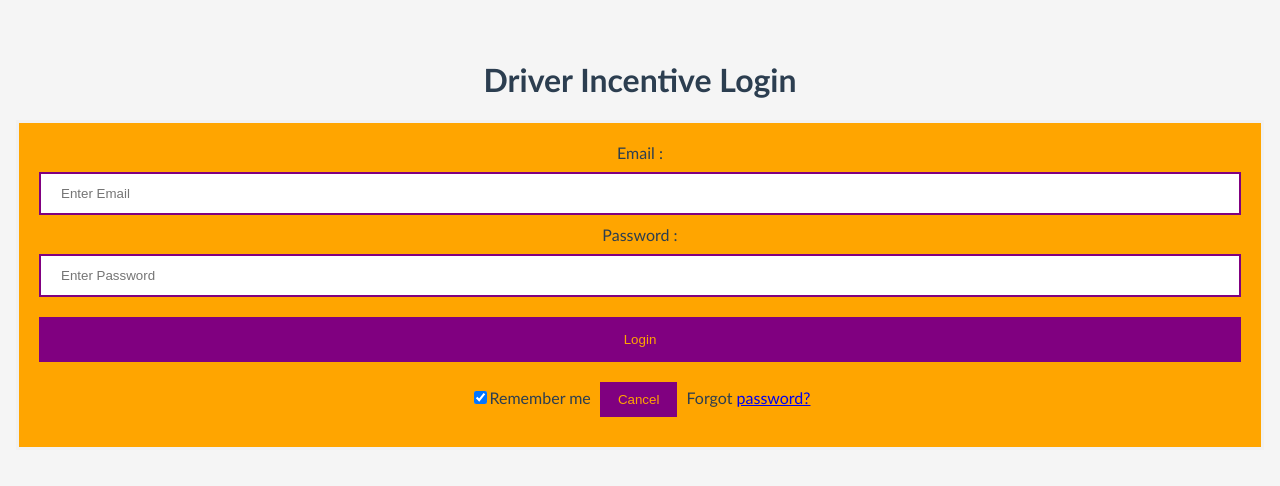
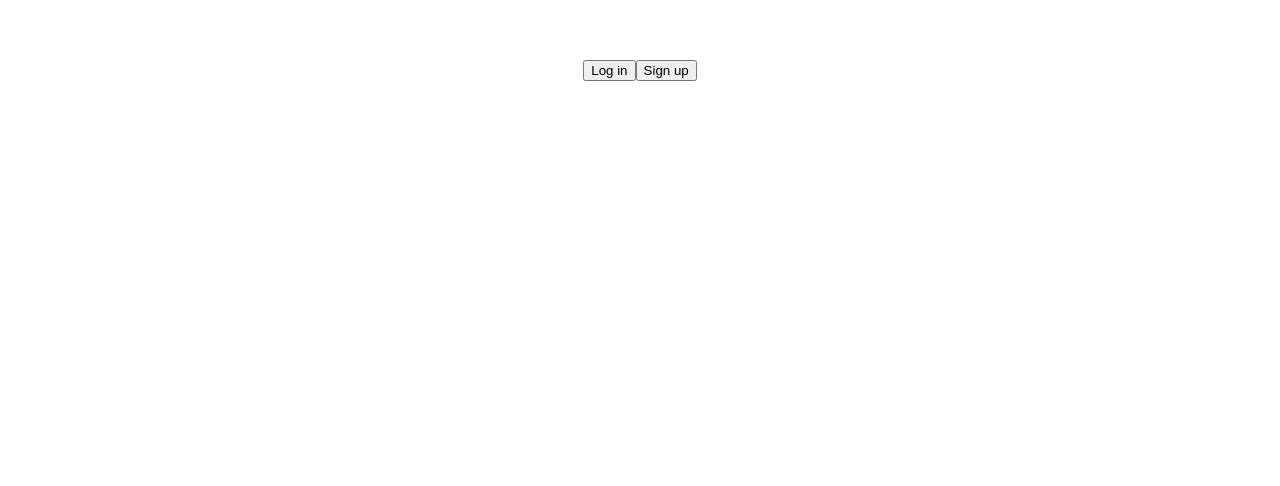
Before and after one commit to PantherJake/Trucker_Incentive_WebApp, a Vue app in the folder front-end/truck-incentive-program/: page / in a window 1280 px wide. Shown: the top 486 px of the page. Built offline with nearby package versions, Linux system fonts and the light colour scheme.

Commit message:
set up vue router and signup/login page

```diff
--- a/front-end/truck-incentive-program/package.json
+++ b/front-end/truck-incentive-program/package.json
@@ -10,8 +10,11 @@
   "dependencies": {
     "@popperjs/core": "^2.11.6",
     "aws-amplify": "^4.3.36",
+    "aws-cognito-redux-saga": "^1.5.10",
     "axios": "^0.27.2",
     "core-js": "^3.8.3",
+    "prop-types": "^15.8.1",
+    "vue": "^3.2.39",
     "vue-router": "^4.1.5"
   },
   "devDependencies": {
--- a/front-end/truck-incentive-program/src/App.vue
+++ b/front-end/truck-incentive-program/src/App.vue
@@ -1,18 +1,13 @@
 <template>
-  <!-- <SignUp></SignUp> -->
-  <LogIn></LogIn>
+  <div>
+    <router-view />
+  </div>
 </template>
 
 <script>
-// import SignUpPage from './components/SignUpPage.vue'
-import LogIn from './components/LogIn.vue';
 
 export default {
-  name: 'App',
-  components: {
-    // SignUp: SignUpPage
-    LogIn,
-  },
+  name: 'App'
 }
 </script>
 
--- a/front-end/truck-incentive-program/src/components/LogIn.vue
+++ b/front-end/truck-incentive-program/src/components/LogIn.vue
@@ -76,7 +76,7 @@ export default {
       width: 100%;
       color: orange;
       padding: 15px;
-      margin: 10px 0px;
+      margin: 10px 0;
       border: none;
       cursor: pointer;
     }
--- a/front-end/truck-incentive-program/src/main.js
+++ b/front-end/truck-incentive-program/src/main.js
@@ -1,4 +1,5 @@
 import { createApp } from 'vue'
 import App from './App.vue'
+import router from './router'
 
-createApp(App).mount('#app')
+createApp(App).use(router).mount('#app')
--- a/front-end/truck-incentive-program/src/router/index.js
+++ b/front-end/truck-incentive-program/src/router/index.js
@@ -1,10 +1,10 @@
-import Home from '@/views/Home'
-import LogInPage from '@/views/LogInPage'
+import Home from '@/views/HomePage'
 import {createRouter, createWebHistory} from "vue-router";
 
 const routes = [
     {path: '/', name: 'Home', component: Home},
-    {path: '/login', name:'LogInPage', component: LogInPage}
+    {path: '/login', name:'LogInPage', component: ()=>import('@/views/LogInPage')},
+    {path: '/signup', name:'SignUpPage', component: ()=>import('@/views/SignUpPage')}
 ]
 
 const router = createRouter({
--- a/front-end/truck-incentive-program/src/scripts/Auth.js
+++ b/front-end/truck-incentive-program/src/scripts/auth.js
@@ -3,7 +3,7 @@ import PropTypes from 'prop-types'
 
 import { config } from 'aws-cognito-redux-saga'
 
-class Auth extends vue.defineComponent() {
+class auth extends vue.defineComponent() {
     static PropTypes = {
         getUser: PropTypes.func
     }
@@ -24,4 +24,4 @@ class Auth extends vue.defineComponent() {
     }
 }
 
-export default Auth
+export default auth
--- /dev/null
+++ b/front-end/truck-incentive-program/src/views/HomePage.vue
@@ -0,0 +1,21 @@
+<template>
+  <html>
+  <head>
+    <meta name="viewport" content="width=device-width, initial-scale=1">
+    <title> Home Page </title>
+  </head>
+    <body>
+        <router-link :to="{ name: 'LogInPage'}">
+          <button>
+            Log in
+          </button>
+        </router-link>
+
+        <router-link :to="{ name: 'SignUpPage'}">
+          <button>
+            Sign up
+          </button>
+        </router-link>
+    </body>
+  </html>
+</template>
--- a/front-end/truck-incentive-program/src/views/LogInPage.vue
+++ b/front-end/truck-incentive-program/src/views/LogInPage.vue
@@ -0,0 +1,13 @@
+<template>
+  <LogIn />
+</template>
+
+<script>
+import LogIn from "@/components/LogIn";
+export default {
+  name: 'LogInPage',
+  components: {
+    LogIn
+  }
+}
+</script>
--- /dev/null
+++ b/front-end/truck-incentive-program/src/views/SignUpPage.vue
@@ -0,0 +1,13 @@
+<template>
+  <SignUp />
+</template>
+
+<script>
+import SignUp from "@/components/SignUp";
+export default {
+  name: 'SignUpPage',
+  components: {
+    SignUp
+  }
+}
+</script>
```
Also changed, not shown: front-end/truck-incentive-program/src/components/SignUp.vue (renamed from front-end/truck-incentive-program/src/components/SignUpPage.vue), front-end/truck-incentive-program/src/views/Home.vue (deleted), 1 other file (tests, documents, lock files or other folders).
